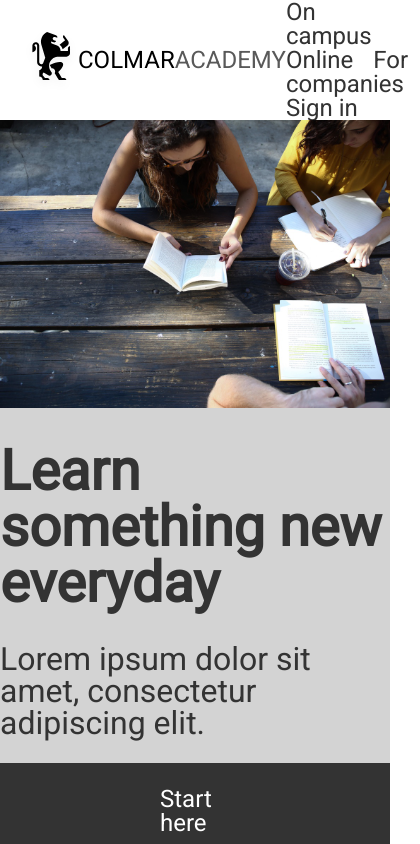
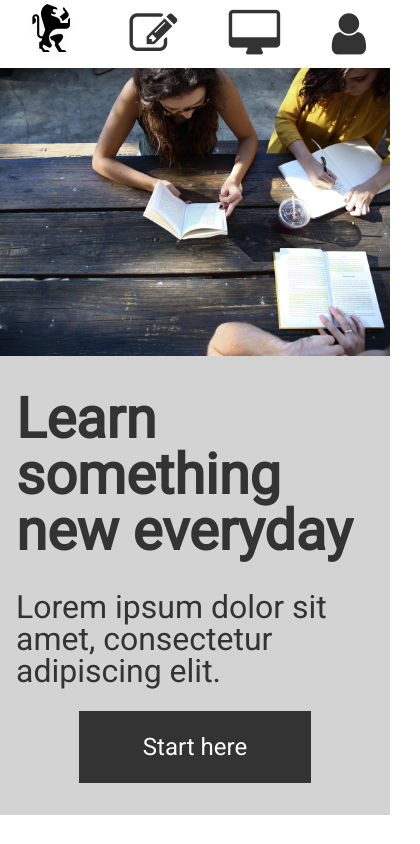
Before and after one commit to nwallingsford/colmaracademy, a plain HTML site: page index.html in a window 390 px wide. Shown: the top 844 px of the page, 420 px wide, since content can reach past the window. Drawn offline with Linux system fonts and the light colour scheme.

Commit message:
Finished media queries

```diff
--- a/index.html
+++ b/index.html
@@ -4,10 +4,12 @@
     <meta charset="utf-8">
     <meta name="viewport" content="width=device-width, initial-scale=1.0">
     <link rel="stylesheet" href="resources/css/reset.css" type="text/css">
+    <!-- Font Awesome below -->
     <link rel="stylesheet" href="https://maxcdn.bootstrapcdn.com/font-awesome/4.7.0/css/font-awesome.min.css"type="text/css">
     <link rel="stylesheet" href="resources/css/style.css" type="text/css">
+    <!-- Font below -->
     <link href="https://fonts.googleapis.com/css?family=Roboto:400" rel="stylesheet">
-    <!-- Insert favicon below -->
+    <!-- Favicon below -->
     <link rel="icon" href="resources/images/favicon-logo.ico" type="image/x-icon">
     <title>Colmar Academy</title>
   </head>
@@ -27,6 +29,18 @@
       </nav>
     </header>
     <!-- Mobile nav -->
+    <header class="mobile-nav">
+      <nav>
+        <!-- Home - Colmar Academy logo -->
+        <a href="#"><img src="resources/images/ic-logo.svg" alt="Colmar Academy logo"></a>
+        <!-- Courses - Pencil icon -->
+        <a href="#"><i class="fa fa-pencil-square-o fa-2x"></i></a>
+        <!-- Thesis Exhibits - Desktop icon -->
+        <a href="#"><i class="fa fa-desktop fa-2x"></i></a>
+        <!-- Login - User icon -->
+        <a href="#"><i class="fa fa-user fa-2x"></i></a>
+      </nav>
+    </header>
     <!-- Desktop hero section -->
     <div class="hero-section flex">
       <div class="hero-image">
--- a/resources/css/style.css
+++ b/resources/css/style.css
@@ -67,6 +67,10 @@ a {
 
 .logo.flex span:last-child {
   color: #595959;
+}
+
+.mobile-nav {
+  display: none;
 }
 
 /* Hero Section styles */
@@ -335,7 +339,7 @@ footer span:first-child {
   }
 
   .hero-text {
-    width: 100%;
+    width: auto;
     display: flex;
     flex-direction: column;
     align-items: center;
@@ -465,4 +469,39 @@ footer span:first-child {
 
 @media only screen and (max-width: 800px) {
 
+  .desktop-nav.flex {
+    display: none;
+  }
+
+  .mobile-nav {
+    display: block;
+    margin: 0 1.5rem;
+  }
+
+  .mobile-nav nav {
+    display: flex;
+    align-items: center;
+    justify-content: space-between;
+  }
+
+  .mobile-nav img {
+    height: 4rem;
+  }
+
 }
+
+@media only screen and (max-width: 494px) {
+
+  .hero-text a {
+    padding: 1.5rem 4rem;
+  }
+
+  footer.flex {
+    flex-direction: column;
+  }
+
+  .legal {
+    margin-top: 1rem;
+  }
+
+}
```
